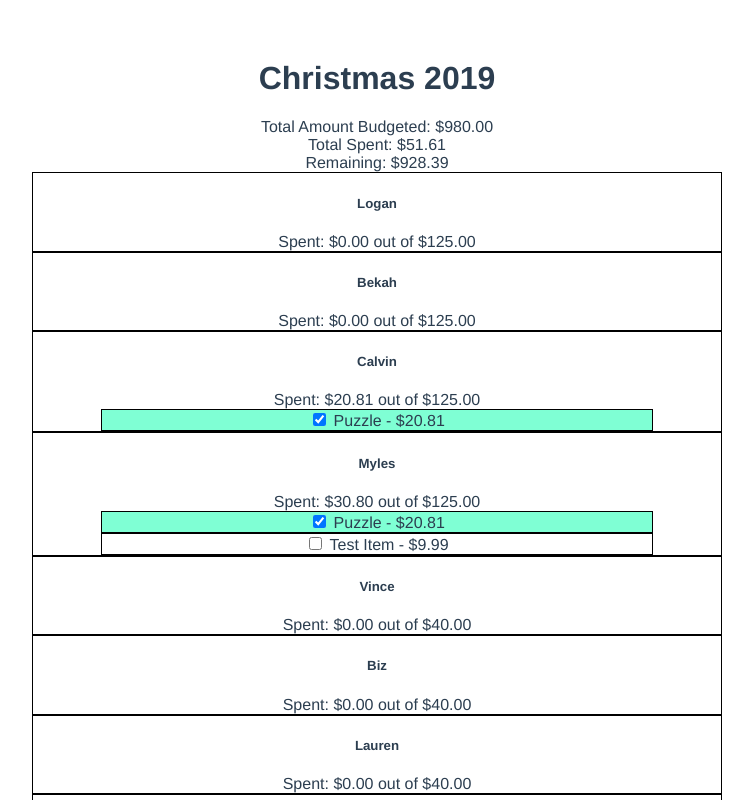
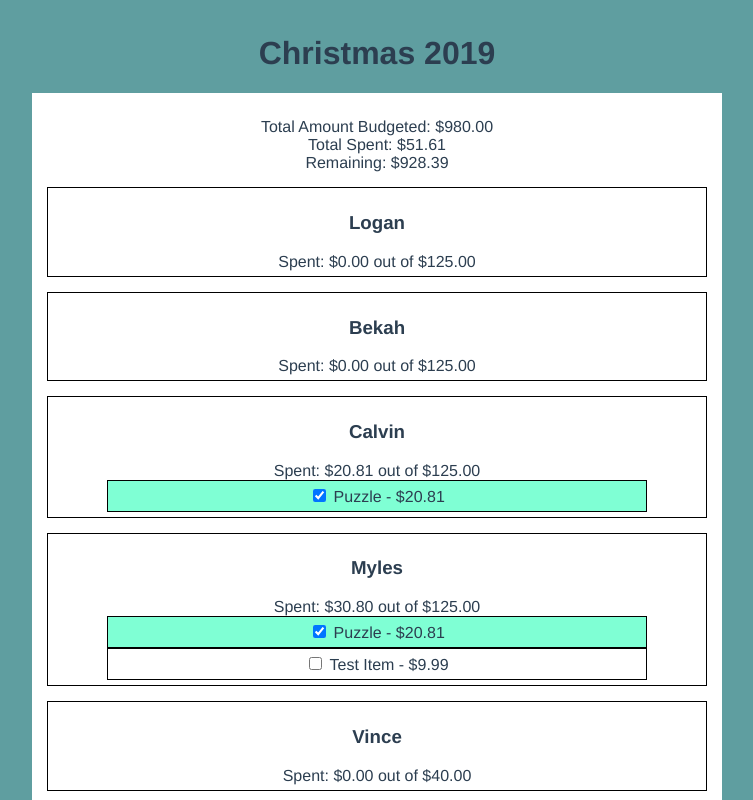
Before and after one commit to ldscavo/gifting-budget, a Vue app: page / in a window 1280 px wide. Shown: the top 800 px of the page, without its empty margins (263-1016 px from the left). Built offline with nearby package versions, Linux system fonts and the light colour scheme.

Commit message:
Tinkering with some css...

```diff
--- a/src/App.vue
+++ b/src/App.vue
@@ -24,12 +24,17 @@ export default {
 </script>
 
 <style>
+html {
+  background-color: cadetblue;
+}
 #app {
   font-family: 'Avenir', Helvetica, Arial, sans-serif;
+  font-size: 1rem;
   -webkit-font-smoothing: antialiased;
   -moz-osx-font-smoothing: grayscale;
   text-align: center;
   color: #2c3e50;
-  margin-top: 60px;
+  margin-top: 35px;
+
 }
 </style>
--- a/src/components/Budget.vue
+++ b/src/components/Budget.vue
@@ -1,14 +1,16 @@
 <template>
     <div class="budget">
         <h1>{{ budget.name }}</h1>
-        <div class="amount">Total Amount Budgeted: {{ totalAmount() | currency }}</div>
-        <div class="spent">Total Spent: {{ totalSpent() | currency }}</div>
-        <div class="remaining">Remaining: {{ totalAmount() - totalSpent() | currency }}</div>
+        <div class="budget-details">
+            <div class="amount">Total Amount Budgeted: {{ totalAmount() | currency }}</div>
+            <div class="spent">Total Spent: {{ totalSpent() | currency }}</div>
+            <div class="remaining">Remaining: {{ totalAmount() - totalSpent() | currency }}</div>
+
 
             <Recipient v-for="recipient in budget.recipients"
                 v-bind:key="recipient.name"
                 v-bind:recipient="recipient" />
-
+        </div>
     </div>
 </template>
 
@@ -37,8 +39,8 @@ export default {
 
 <!-- Add "scoped" attribute to limit CSS to this component only -->
 <style scoped>
-h3 {
-    margin: 40px 0 0;
+h1 {
+    color: #2c3e50;
 }
 ul {
     list-style-type: none;
@@ -55,4 +57,8 @@ a {
     max-width: 690px;
     margin:0 auto;
 }
+.budget-details {
+    background-color: #fff;
+    padding-top: 25px;
+}
 </style>
--- a/src/components/Item.vue
+++ b/src/components/Item.vue
@@ -19,6 +19,7 @@ export default {
         width:80%;
         margin: 0 auto;
         border:1px solid #000;
+        padding:5px 10px;
     }
     .purchased {
         background-color: aquamarine;
--- a/src/components/Recipient.vue
+++ b/src/components/Recipient.vue
@@ -1,7 +1,7 @@
 <template>
     <div class="recipient">
         <div>
-            <h5>{{ recipient.name }}</h5>
+            <h3>{{ recipient.name }}</h3>
             <span>Spent: {{ totalSpent() | currency }} out of {{ recipient.amount | currency }}</span>
             <Item v-for="item in recipient.items"
                 v-bind:key="item.name"
@@ -43,5 +43,7 @@ export default {
 <style scoped>
     .recipient {
         border:1px solid #000;
+        margin:15px;
+        padding:5px;
     }
 </style>
```
